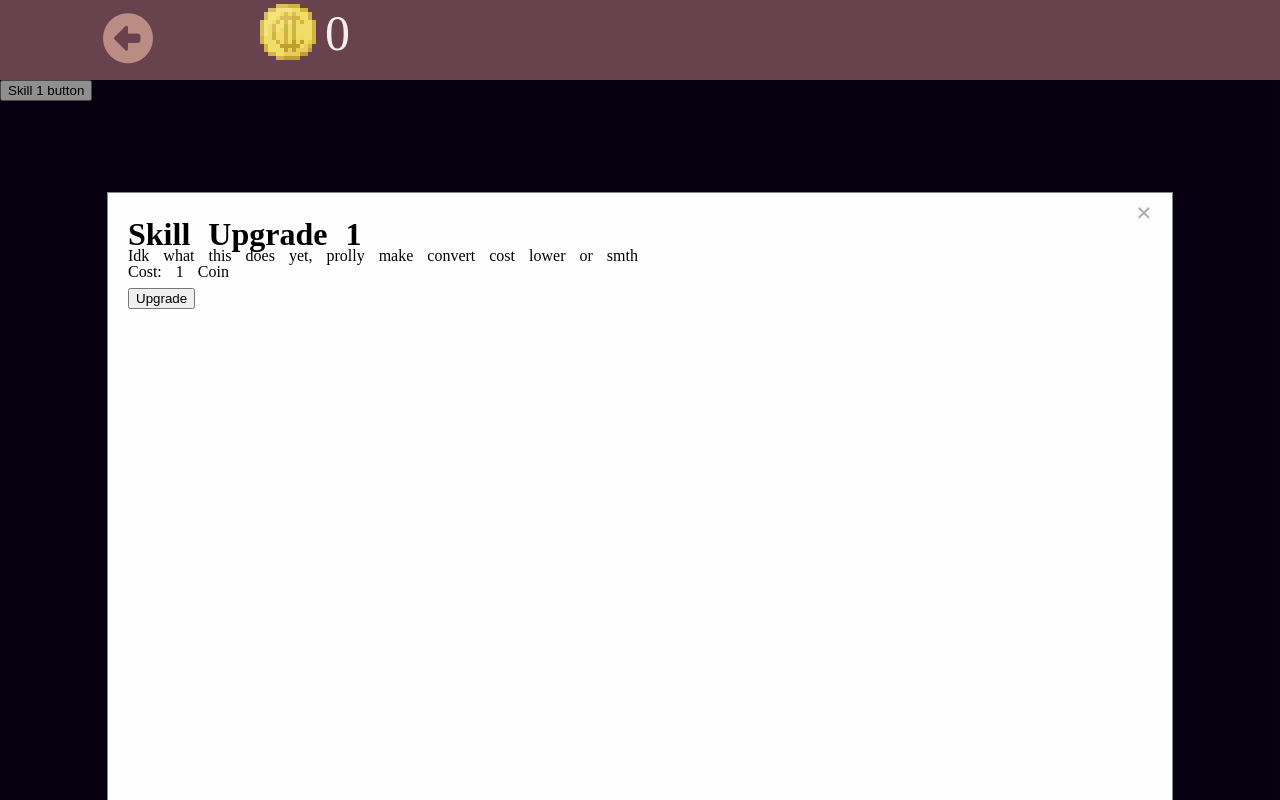
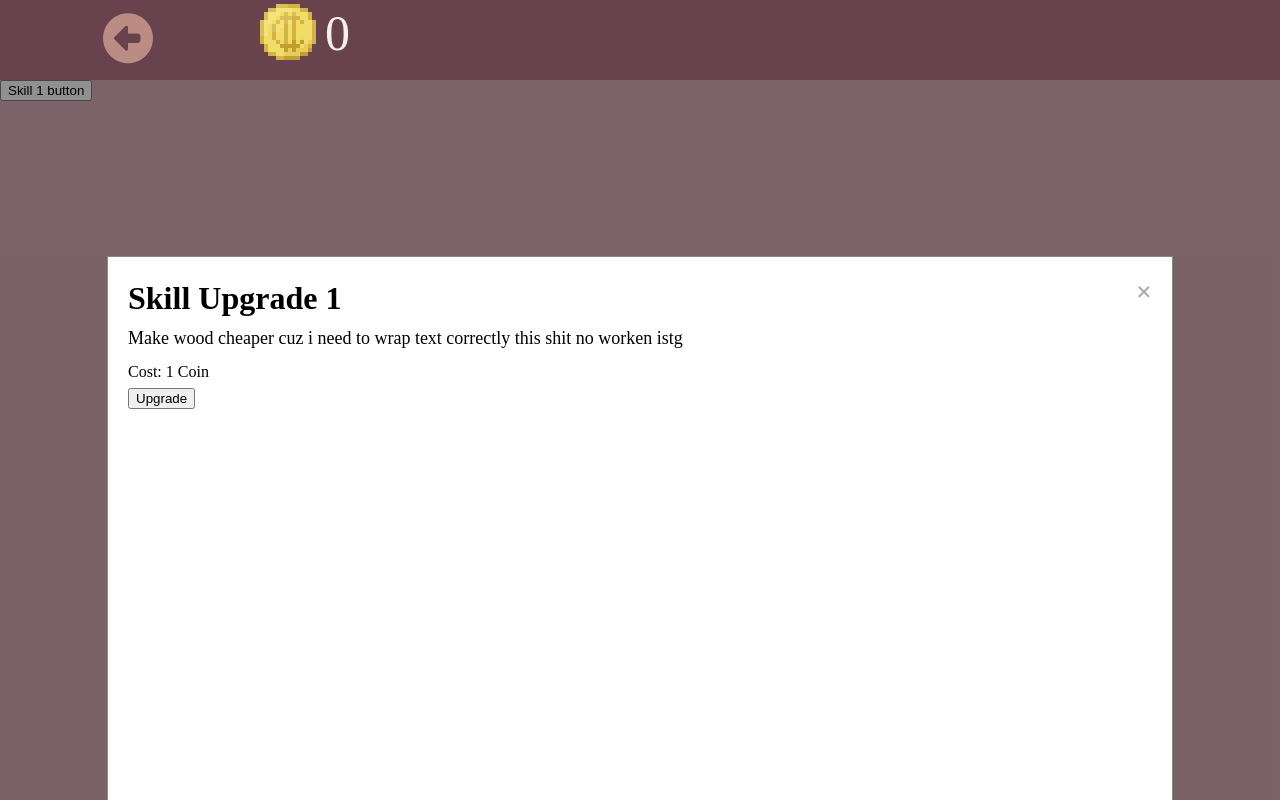
Before and after one commit to Zirdgal/GalaXplorer, a plain HTML site: page pages/skill-tree/skill-tree.html in a window 1280 px wide. Both pictures are taken after a click on the button "Skill 1 button". Drawn offline with Linux system fonts and the light colour scheme.

Commit message:
why no line-break work?

```diff
--- a/pages/skill-tree/skill-tree.html
+++ b/pages/skill-tree/skill-tree.html
@@ -26,7 +26,9 @@
                 <div class="modal-content" class="skill-modal-content">
                    <span class="close" id="skill-button-1-close">&times;</span>
                     <h1>Skill Upgrade 1</h1>
-                    <p>Idk what this does yet, prolly make convert cost lower or smth</p>
+                    <div class="skill-modal-content-text">
+                        <p>Make wood cheaper cuz i need to wrap text correctly this shit no worken istg</p>
+                    </div>
                     <div class="skill-modal-end">
                         <p>Cost: 1 Coin</p>
                         <button>Upgrade</button>
--- a/s.css
+++ b/s.css
@@ -11,6 +11,7 @@ body {
     overflow-x: hidden;
     margin:0;
     line-height:0;
+    overflow: hidden;
 }
 .flex-container {
     display: flex;
@@ -180,20 +181,20 @@ body {
     top: 0;
     width: 100%;
     height: 100%;
-    overflow: auto;
+    overflow: hidden;
     background-color: rgb(0,0,0);
     background-color: rgba(0,0,0,0.4);
 }
 .modal-content {
     background-color: #fefefe;
-    margin: 15% auto;
+    margin: 20% auto;
     padding: 20px;
     border: 1px solid #888;
     width: 80%;
-    height:80%;
-    word-spacing: 10px;
+    height:75%;
 }
 .close {
+    margin-top: 15px;
     color: #aaa;
     float: right;
     font-size: 28px;
@@ -207,12 +208,31 @@ body {
     cursor: pointer;
 }
 
+
+
+
+
+.skill-container {
+    height: 90vh;
+    width: 100vw;
+    background-color: var(--primary);
+}
 .skill-modal-content {
     display: flex;
     flex-direction: column;
+    height: 100%;
 }
+
+.skill-modal-content-text {
+    flex-grow: 1;
+    overflow-y: auto;
+    white-space: normal;
+    font-size: 18px;
+}
+
 .skill-modal-end {
     align-self: flex-end;
+    margin-top: auto;
 }
 /*
 Animations
```
